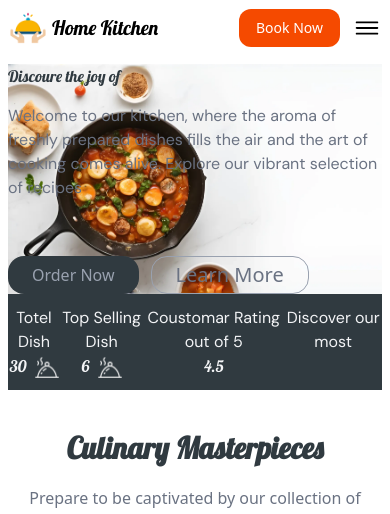
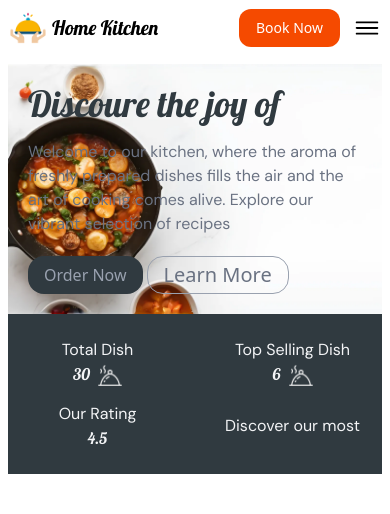
Before and after one commit to Md-Abdullah-4220/home-kitchen, a React (Vite) app: page / in a window 390 px wide. Shown: the top 514 px of the page. Built offline with nearby package versions, Linux system fonts and the light colour scheme.

Commit message:
responsiv modafi

```diff
--- a/src/component/Header.jsx
+++ b/src/component/Header.jsx
@@ -13,7 +13,7 @@ const Header = ({ kitchendata, newArr, average }) => {
   }, []);
 
   return (
-    <div className="md:px-0 px-2">
+    <div className="xl:px-0 px-2">
       <div className="fixed top-0 left-0 w-full z-50 ">
         <div
           className={`${
@@ -59,9 +59,9 @@ const Header = ({ kitchendata, newArr, average }) => {
           </div>
         </div>
       </div>
-      <div className="bg-[url(/DARmaK3SG5zGJvYtAsJC5l-4096x4096.webp)] bg-cover bg-no-repeat bg-[position:0%_58%] md:h-[680px] h-1/2 relative mt-16">
-        <div className="md:absolute right-[250px] top-[100px]">
-          <h1 className="font-displaymain text-[#303A40] md:text-[96px]">
+      <div className="bg-[url(/DARmaK3SG5zGJvYtAsJC5l-4096x4096.webp)] bg-cover bg-no-repeat lg:bg-[position:0%_58%] bg-[position:50%_58%] xl:h-[680px] md:h-[400px] h-1/2 relative mt-16">
+        <div className="xl:absolute md:p-0 p-5 right-[250px] top-[100px]">
+          <h1 className="font-displaymain text-[#303A40] xl:text-[96px] md:text-7xl text-4xl">
             Discoure the joy of
           </h1>
           <p className="font-bodydisplay text-gray-500 max-w-[550px] md:text-xl mt-4">
@@ -69,20 +69,21 @@ const Header = ({ kitchendata, newArr, average }) => {
             fills the air and the art of cooking comes alive. Explore our
             vibrant selection of recipes
           </p>
-          <div className="flex gap-3 mt-14">
-            <button className="md:px-10 md:py-3 px-6 py-1 cursor-pointer text-gray-400 md:text-xl  bg-[#303A40] rounded-2xl ">
+          <div className="flex gap-1 md:mt-14 mt-5">
+            <button className="md:px-10 md:py-3 px-4 py-1 cursor-pointer text-gray-400 md:text-xl  bg-[#303A40] rounded-2xl ">
               Order Now
             </button>
-            <button className="md:px-10 md:py-3 px-6 py-1 border-gray-400 text-xl cursor-pointer border rounded-2xl text-gray-500">
+            <button className="md:px-10 md:py-3 px-4 py-1 border-gray-400 text-xl cursor-pointer border rounded-2xl text-gray-500">
               Learn More
             </button>
           </div>
         </div>
       </div>
-      <div className=" bg-[#303A40]">
-        <div className="md:max-w-[1600px] mx-auto flex justify-between md:text-2xl text-gray-100 py-3 font-bodydisplay">
-          <h1 className="md:max-w-[130px] text-center">
-            Totel Dish
+      <div className="bg-[#303A40]">
+        <div className="md:max-w-[1600px] mx-auto grid grid-cols-2 lg:grid-cols-4 gap-4 py-6 text-gray-100 text-center font-bodydisplay md:text-2xl">
+          {/* Item 1 */}
+          <div className="flex flex-col items-center justify-center text-center px-2">
+            <span>Total Dish</span>
             <span className="flex items-center justify-center gap-2 font-displaymain">
               {kitchendata.length}
               <img
@@ -91,9 +92,11 @@ const Header = ({ kitchendata, newArr, average }) => {
                 alt="dish"
               />
             </span>
-          </h1>
-          <h1 className="md:max-w-[180px] text-center">
-            Top Selling Dish
+          </div>
+
+          {/* Item 2 */}
+          <div className="flex flex-col items-center justify-center text-center px-2">
+            <span>Top Selling Dish</span>
             <span className="flex items-center justify-center gap-2 font-displaymain">
               {newArr.length}
               <img
@@ -102,14 +105,18 @@ const Header = ({ kitchendata, newArr, average }) => {
                 alt="dish"
               />
             </span>
-          </h1>
-          <h1 className="max-w-[300px] text-center">
-            Coustomar Rating out of 5
-            <span className="flex items-center justify-center gap-2 font-displaymain">
-              {average}
-            </span>
-          </h1>
-          <h1 className="max-w-[150px] text-center">Discover our most </h1>
+          </div>
+
+          {/* Item 3 */}
+          <div className="flex flex-col items-center justify-center text-center px-2">
+            <span>Our Rating</span>
+            <span className="font-displaymain">{average}</span>
+          </div>
+
+          {/* Item 4 */}
+          <div className="flex flex-col items-center justify-center text-center px-2">
+            <span>Discover our most</span>
+          </div>
         </div>
       </div>
     </div>
--- a/src/component/Topcard.jsx
+++ b/src/component/Topcard.jsx
@@ -2,7 +2,7 @@ import Card from "./Card";
 
 const Topcard = ({ newArr }) => {
   return (
-    <div className="md:px-0 px-3">
+    <div className="xl:px-0 px-3">
       <div className="my-10 flex flex-col items-center">
         <h1 className="lg:text-[70px] text-3xl text-[#303A40] font-bold font-displaymain">
           Culinary Masterpieces
```
